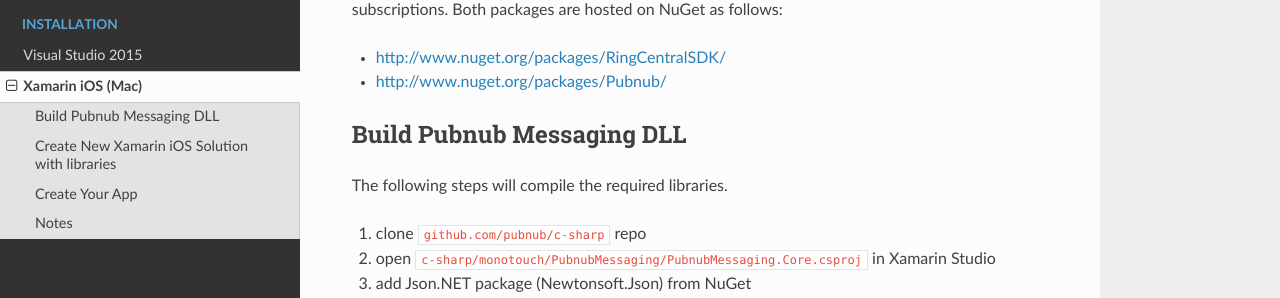
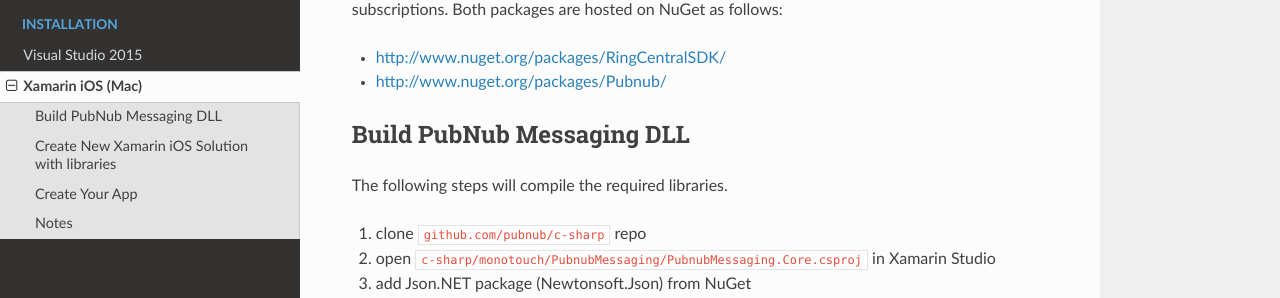
Before and after one commit to grokify/ringcentral-sdk-csharp-simple, an MkDocs documentation site: the page built from docs/installation/Xamarin-iOS.md, in a window 1280 px wide and 1336 px high. Shown: the part 186-484 px from the top of the window. Built offline with MkDocs 1.6.1, drawn with Linux system fonts in a browser that asks for light colours; nearby versions of some CDN libraries; old or Windows-style settings are respelled for this version of MkDocs.

Commit message:
update mkdocs

```diff
--- a/docs/installation/Xamarin-iOS.md
+++ b/docs/installation/Xamarin-iOS.md
@@ -5,7 +5,7 @@ This covers installation of the RingCentral SDK and PubNub dependency for making
 * [http://www.nuget.org/packages/RingCentralSDK/](http://www.nuget.org/packages/RingCentralSDK/)
 * [http://www.nuget.org/packages/Pubnub/](http://www.nuget.org/packages/Pubnub/)
 
-## Build Pubnub Messaging DLL
+## Build PubNub Messaging DLL
 
 The following steps will compile the required libraries.
 
```
